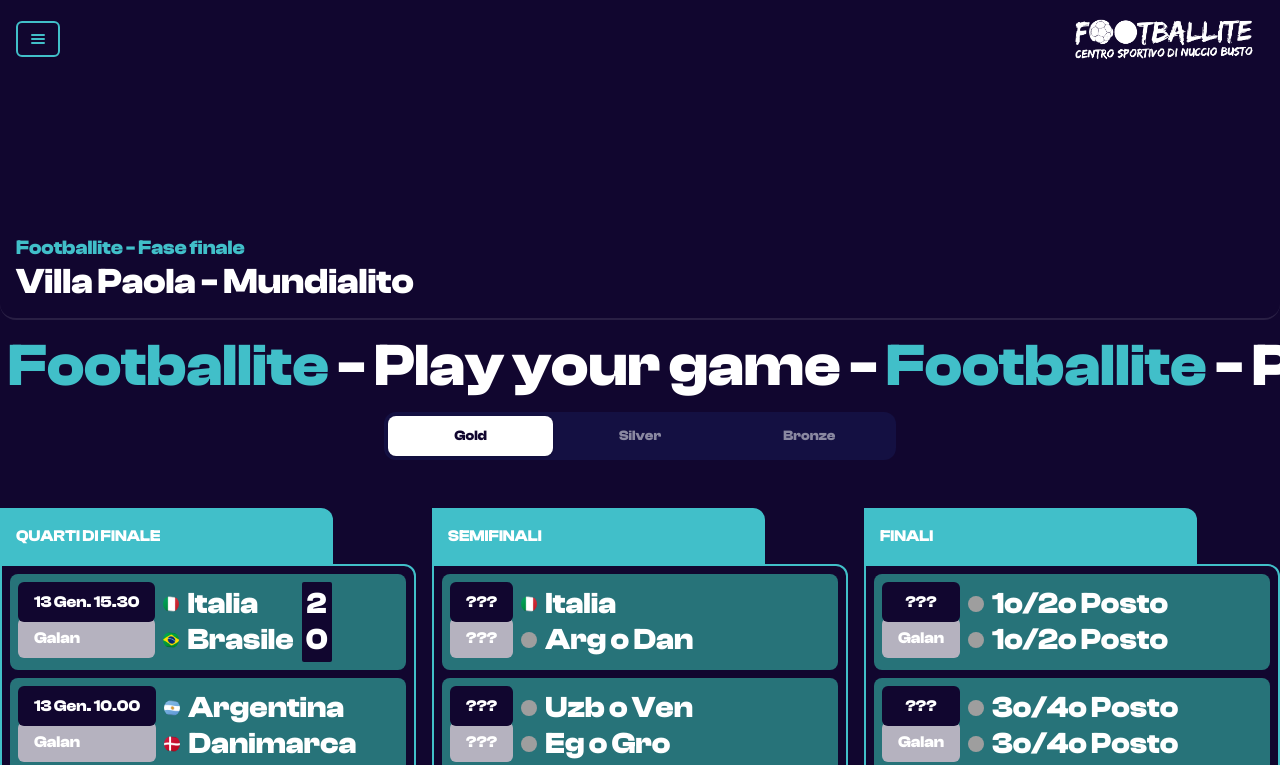
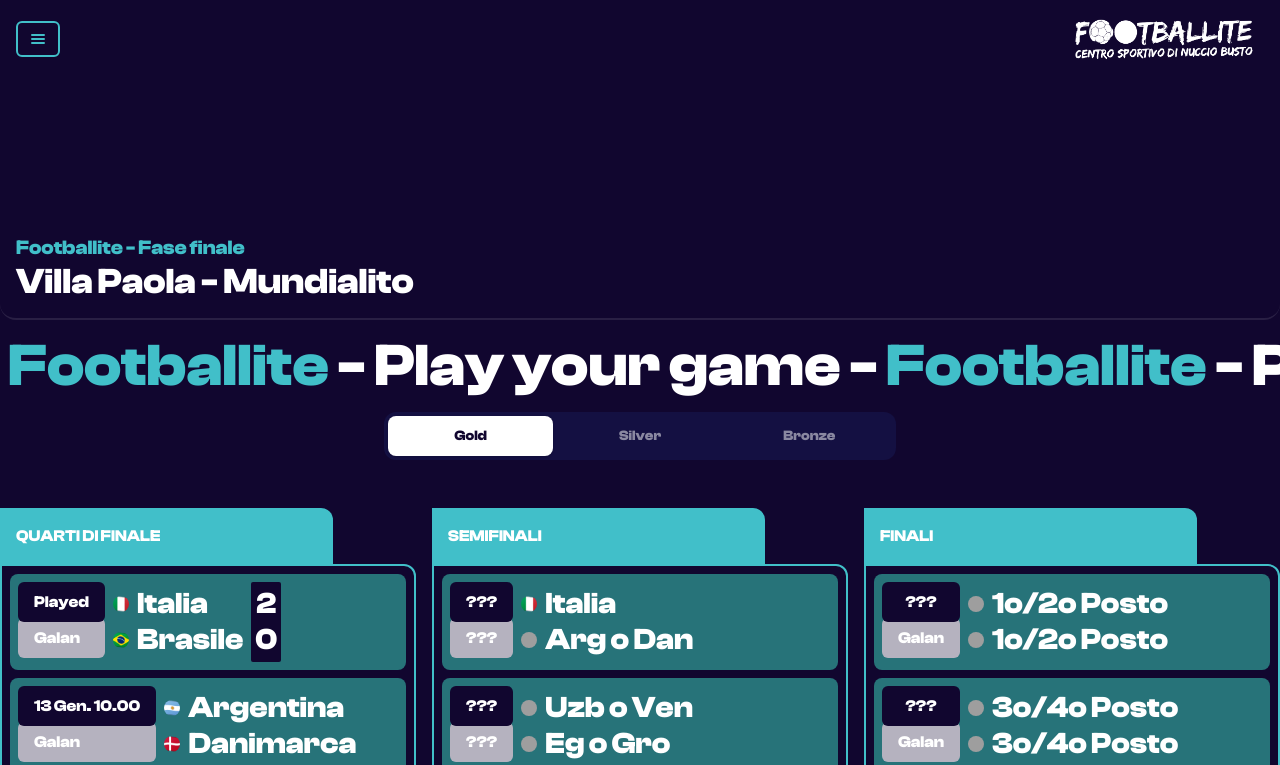
Before and after one commit to FrancescoCiccio/championship, a Nuxt app: page / in a window 1280 px wide. Shown: the top 765 px of the page. Built offline with nearby package versions, Linux system fonts and the light colour scheme; grey boxes are pictures that could not be loaded.

Commit message:
L pladsa

```diff
--- a/pages/index.vue
+++ b/pages/index.vue
@@ -80,7 +80,7 @@
                         <div class="p-2 rounded-lg bg-[#277379] flex items-center gap-2">
                             <div class="flex flex-col">
                                 <div class="flex flex-col items-center p-2 px-4 bg-primary rounded-md relative z-10">
-                                    13 Gen. 15.30
+                                    Played
                                 </div>
                                 <div class="flex flex-col p-2 px-4 bg-[#B5B2BF] rounded-md -translate-y-1 relative">
                                     Galan
```
